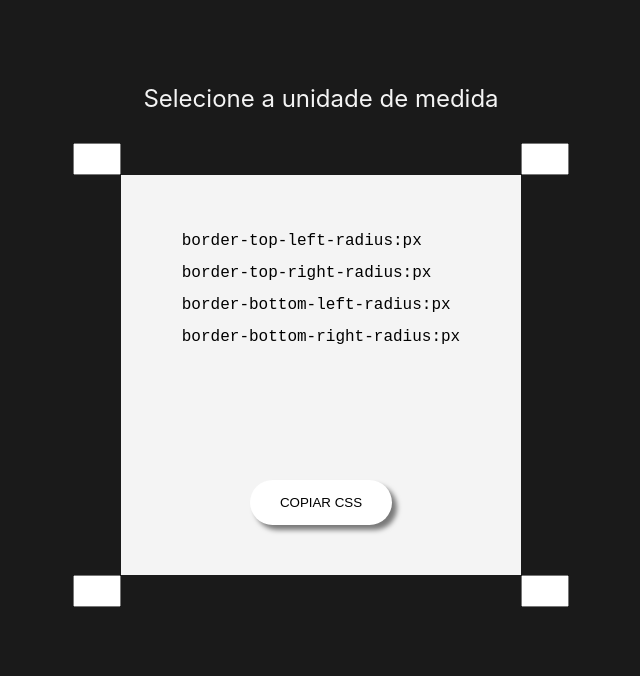
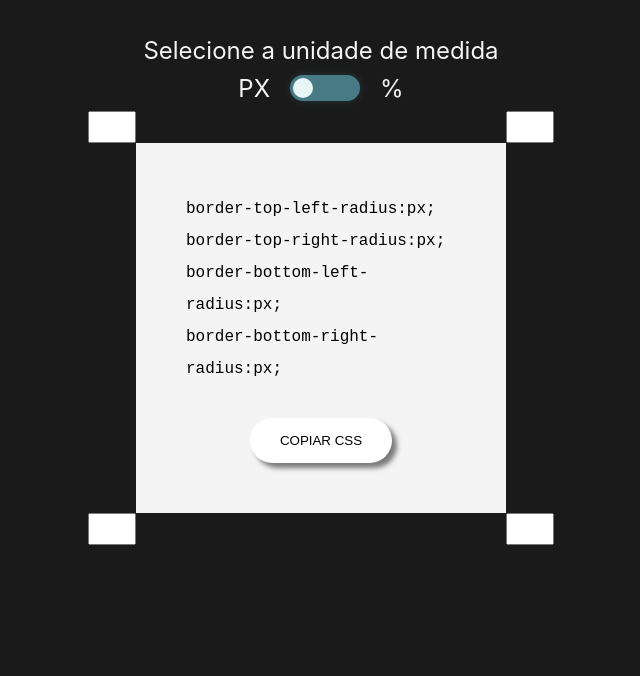
Before and after one commit to Daniel-R23/Border-Radius-Previewer, a plain HTML site: page index.html in a window 1280 px wide. Shown: the part 124-800 px from the top of the page, without its empty margins (319-959 px from the left). Drawn offline with Linux system fonts and the light colour scheme.

Commit message:
Adicionada a funcionalidade de escolher a unidade de medida e formatação do css copiado

```diff
--- a/index.html
+++ b/index.html
@@ -13,7 +13,12 @@
     </header>
     <main>
         <p>Selecione a unidade de medida</p>
-
+        <div id="selecao">
+            <span>PX</span>
+            <input type="checkbox" name="switch" id="switch">
+            <label for="switch"></label>
+            <span>%</span>
+        </div>
         <input type="text" name="topLeft" id="topLeft">
         <input type="text" name="topRight" id="topRight">
         <div id="box">
--- a/main.js
+++ b/main.js
@@ -1,32 +1,35 @@
 const box = document.getElementById("box")
 const code = document.getElementById("code")
+const btnSwitch = document.getElementById("switch")
 
 setInterval(
     () => {
+        let unidade = btnSwitch.checked?'%':'px'
+
         let topLeft = document.getElementById("topLeft").value
-        box.style.borderTopLeftRadius = `${topLeft}px`
+        box.style.borderTopLeftRadius = `${topLeft}${unidade}`
 
         let topRight = document.getElementById("topRight").value
-        box.style.borderTopRightRadius = `${topRight}px`
+        box.style.borderTopRightRadius = `${topRight}${unidade}`
 
         let bottomLeft = document.getElementById("bottomLeft").value
-        box.style.borderBottomLeftRadius = `${bottomLeft}px`
+        box.style.borderBottomLeftRadius = `${bottomLeft}${unidade}`
 
         let bottomRight = document.getElementById("bottomRight").value
-        box.style.borderBottomRightRadius = `${bottomRight}px`
+        box.style.borderBottomRightRadius = `${bottomRight}${unidade}`
 
 
         code.innerHTML = `
-            border-top-left-radius:${topLeft}px
+            border-top-left-radius:${topLeft}${unidade};
             <br>
-            border-top-right-radius:${topRight}px
+            border-top-right-radius:${topRight}${unidade};
             <br>
-            border-bottom-left-radius:${bottomLeft}px
+            border-bottom-left-radius:${bottomLeft}${unidade};
             <br>
-            border-bottom-right-radius:${bottomRight}px
+            border-bottom-right-radius:${bottomRight}${unidade};
         `
     })
     document.getElementById("copiar").addEventListener('click',()=>{
-        navigator.clipboard.writeText(code.innerHTML)
-        alert("Copiado")
+        let textoFormatado = code.innerHTML.replace(/<br>/g,' ')
+        navigator.clipboard.writeText(textoFormatado)
     })
--- a/style.css
+++ b/style.css
@@ -12,13 +12,68 @@ body{
     flex-flow:column;
     font-family: -apple-system, BlinkMacSystemFont, 'Segoe UI', Roboto, Oxygen, Ubuntu, Cantarell, 'Open Sans', 'Helvetica Neue', sans-serif;
 }
+header{
+    height: 20vh;
+    display: flex;
+    justify-content: center;
+    align-items: center;
+}
 h1{
     color:#f4f4f4;
-    margin-bottom:100px;
+}
+main{
+    height: 80vh;
+}
+main>p{
+    font-size: 1.5rem;
+    text-align: center;
+    color: #f4f4f4;
+}
+#selecao{
+    display: flex;
+    justify-content:center;
+    align-items: center;
+}
+#selecao>span{
+    color:#f4f4f4;
+    font-size: 1.5rem;
+}
+#switch{
+    display: none;
+}
+label{
+    display:block;
+    width: 70px;
+    height: 26px;
+    background-color:#477a85;
+    border-radius:25px;
+    cursor: pointer;
+    transform: 0.5s;
+    box-shadow: 0 0 10px #477a8550;
+    position: relative;
+    margin:10px 20px;
+}
+label::after{
+    content:"";
+    width: 20px;
+    height: 20px;
+    background-color:#e8f5f7;
+    position: absolute;
+    border-radius: 50px;
+    top:2.5px;
+    left:2.5px;
+    transition:0.5s;
+}
+label:active::after{
+    width: 22px;
+}
+#switch:checked + label::after{
+    left: calc(100%-70px);
+    transform: translateX(45px)
 }
 #box{
-    width:400px;
-    height: 400px;
+    width:370px;
+    height: 370px;
     background-color: #f4f4f4;
     display: flex;
     justify-content: space-between;
@@ -44,19 +99,13 @@ h1{
     padding:13px 25px;
     box-shadow: 3px 3px 3px rgba(0,0,0,0.5)
 }
-main>input{
+main>input[type='text']{
     width: 3rem;
     height: 2rem;
     color:#1a1a1a;
     font-size: 1rem;
     font-weight: bold;
     text-align: center;
-}
-main>p{
-    font-size: 1.5rem;
-    margin-bottom:30px;
-    text-align: center;
-    color: #f4f4f4;
 }
 #topLeft, #bottomLeft{
     margin-left:-3rem
```
